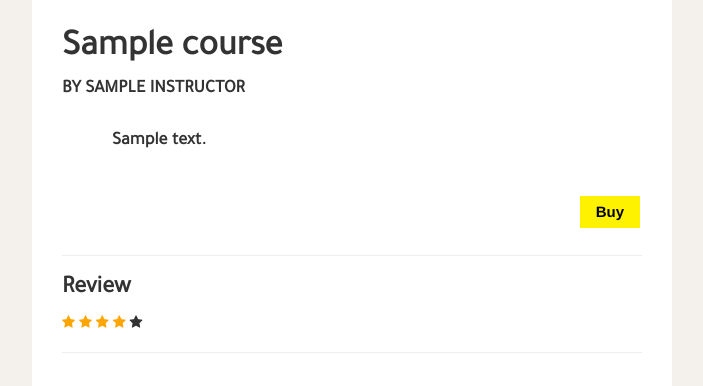
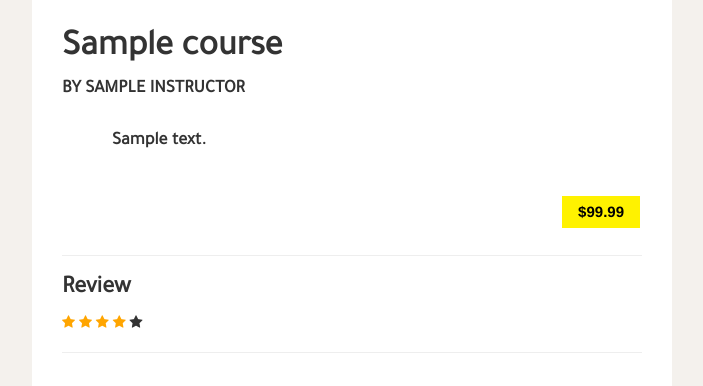
Before and after one commit to petenrp/LEARNSOMETHING, a PHP site: page /notPurchasedCourse.php?id=1 in a window 1280 px wide. Shown: the part 470-856 px from the top of the page, without its empty margins (288-991 px from the left). Run offline with PHP 8.4, Linux system fonts and the light colour scheme; the visitor is signed in with stand-in values (Sample User, id 1); tables that the repository leaves empty or names only in its code hold one stand-in row (values such as "Sample post").

Commit message:
[courses] design tweak #6

```diff
--- a/PurchasedCourse.php
+++ b/PurchasedCourse.php
@@ -104,6 +104,8 @@
                 <?php echo $description ?>
             </div>
 
+            <p class="button" style="float: right">PURCHASED</p>
+
             <br>
             <br>
 
@@ -112,7 +114,6 @@
             (workshop-link)
             <hr>
 
-            <br>
             <br>
 
             <h3 class="font">Lessons</h3>
--- a/notPurchasedCourse.php
+++ b/notPurchasedCourse.php
@@ -111,7 +111,7 @@
             <br>
             <br>
 
-            <button class="button" style="float: right">Buy</button>
+            <button class="button" style="float: right">$99.99</button>
 
             <!-- <button class="button" style="float: right">Buy</button> -->
             <br>
```
